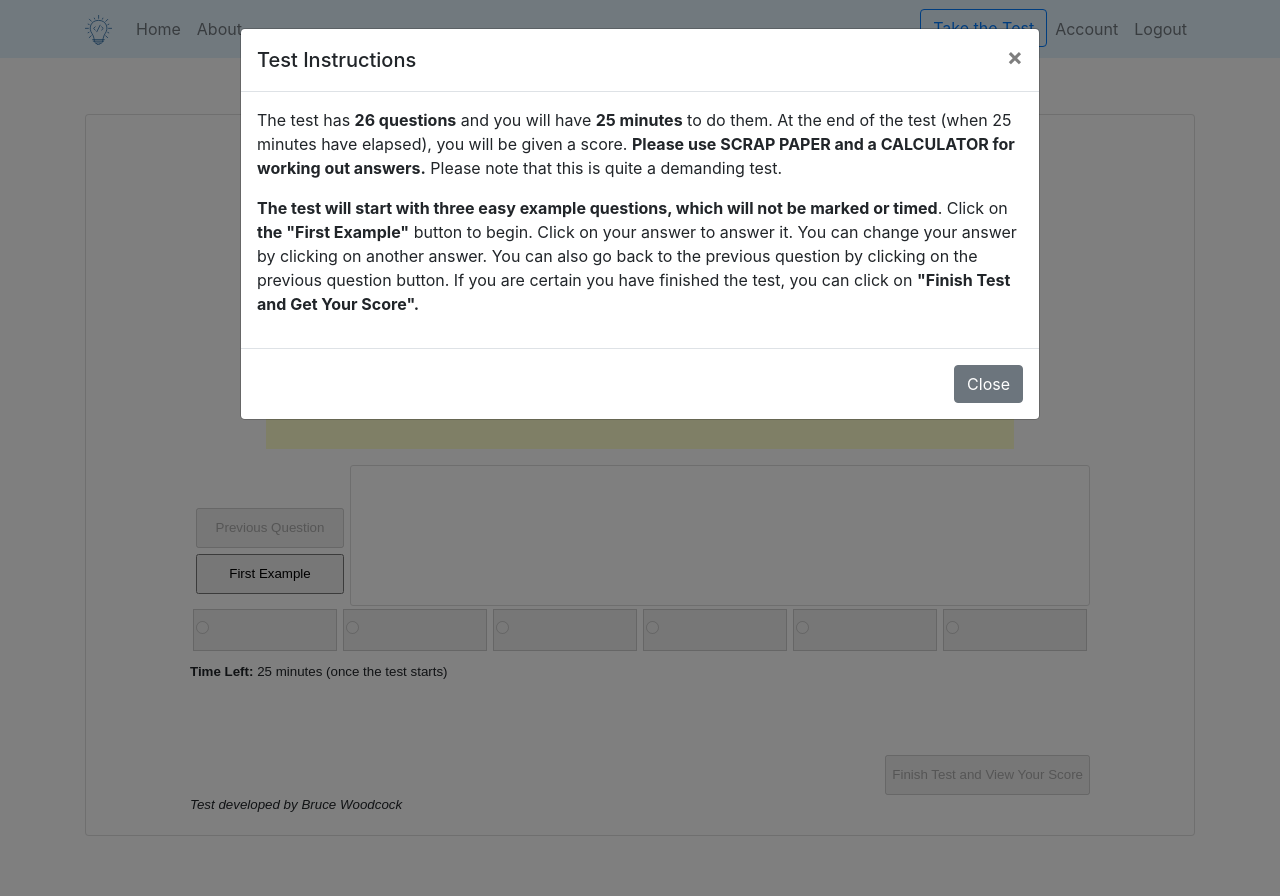
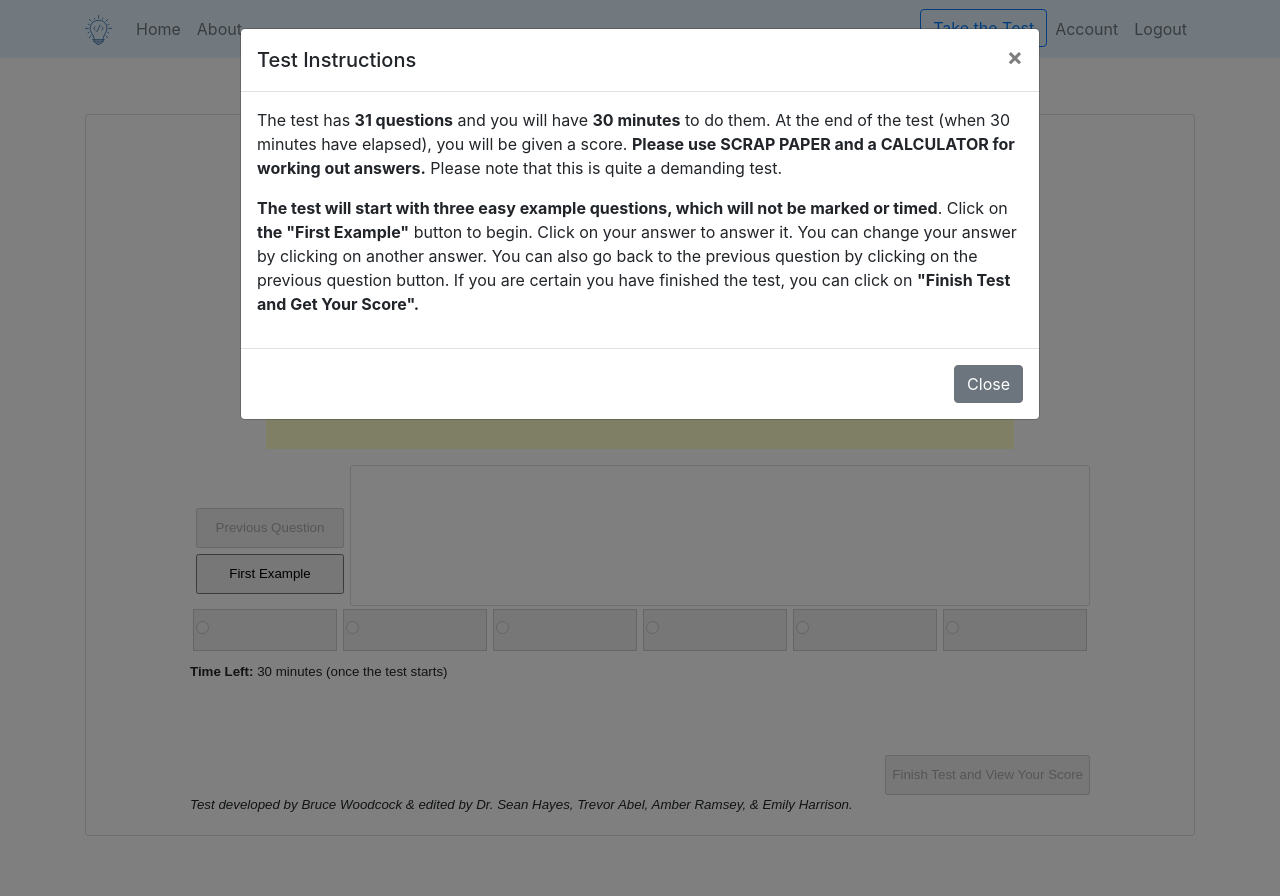
Before and after one commit to amber-ramsey/AptitudeTest-CS, a Flask app: page /test in a window 1280 px wide. Run offline with Flask 2, Linux system fonts and the light colour scheme; the visitor is signed in with stand-in values (Sample User, id 1); some libraries are stand-ins or nearby versions.

Commit message:
Almost Done

```diff
--- a/csaptitude/forms.py
+++ b/csaptitude/forms.py
@@ -7,6 +7,7 @@ from csaptitude.models import User
 
 
 class TestRegistrationForm(FlaskForm):
+	name = StringField('Name', validators=[DataRequired()])
 	studentId = IntegerField('Student ID Number',
 		validators=[DataRequired(), NumberRange(min=10000, max=400000, message="Not a valid Student ID Number")])
 	email = StringField('Email', validators=[DataRequired(), Email()])
--- a/csaptitude/static/computertest.js
+++ b/csaptitude/static/computertest.js
@@ -1,5 +1,5 @@
 const Timer = (function() {
-    const TEST_LENGTH = 1500; // test length in seconds, 25 min = 1500 sec
+    const TEST_LENGTH = 1800; // test length in seconds, 30 min = 1800 sec
 
     // Time at start of test in seconds.
     // Note: getTime is no. of milliseconds elapsed from date object
@@ -94,6 +94,8 @@ const Questions = Object.freeze([
     },
 
     //PROPER TEST QUESTIONS
+
+    //1
     {
         "image": "computer_test_syntax_checking.png",
         "Question": "Above are 6 rows containing two identical sets of characters, but in one row, one character in the two sets is different.<br /><br />Which row has the difference?",
@@ -108,6 +110,7 @@ const Questions = Object.freeze([
         "Correct": 1
     },
 
+    //2
     {
         "image": "computer_test_syntax_2.png",
         "Question": "Above are 6 rows containing two identical sets of characters, but in one row, one character in the two sets is different.<br /><br />Which row has the difference?",
@@ -122,6 +125,7 @@ const Questions = Object.freeze([
         "Correct": 4
     },
 
+    //3
     {
         "image": "computer_test_syntax_3.png",
         "Question": "Above are 6 rows containing two identical sets of characters, but in one row, one character in the two sets is different.<br /><br />Which row has the difference?",
@@ -136,6 +140,7 @@ const Questions = Object.freeze([
         "Correct": 5
     },
 
+    //4
     {
         "Question": "Alan thinks of a number.<br />He squares it, then takes away 5, next multiplies it by 4, takes away 7, divides it by 3 and finally adds 6.<br />His answer is 9.<br /><br />What number did Alan start with?",
         "Choices": [
@@ -149,6 +154,7 @@ const Questions = Object.freeze([
         "Correct": 2
     },
 
+    //5
     {
         "Question": "If the hour hand of a clock is turned anticlockwise from 2 pm to 9 am, through how many degrees will it have turned?",
         "Choices": [
@@ -162,6 +168,7 @@ const Questions = Object.freeze([
         "Correct": 2
     },
 
+    //6
     {
         "image": "computer_test_triangles.svg",
         "Question": "What percentage of this shape is blue (to nearest percent)?",
@@ -176,6 +183,7 @@ const Questions = Object.freeze([
         "Correct": 1
     },
 
+    //7
     {
         "image": "computer_test_alphabet.svg",
         "Question": "If ADD = 9, BAD = 7, and CAD = 8,<br /><br />what is the value of ADA?",
@@ -190,6 +198,7 @@ const Questions = Object.freeze([
         "Correct": 3
     },
 
+    //8
     {
         "image": "computer_test_alphabet.svg",
         "Question": "If BAD = 10, DAC = 11, and CGI = 22,<br /><br />what is the value of OCCAM?",
@@ -204,6 +213,7 @@ const Questions = Object.freeze([
         "Correct": 4
     },
 
+    //9
     {
         "image": "computer_test_alphabet.svg",
         "Question": "If DATA = 52, CACHE = 40 and BIT = 62,<br /><br />what is the value of BABBAGE?",
@@ -218,6 +228,7 @@ const Questions = Object.freeze([
         "Correct": 0
     },
 
+    //10
     {
         "Question": "You are facing North. Turn 90 degrees left. Turn 180 degrees right.<br />Reverse direction. Turn 45 degrees left. Reverse direction. Turn 270 degrees right.<br /><br />In which direction are you now facing?",
         "Choices": [
@@ -231,6 +242,7 @@ const Questions = Object.freeze([
         "Correct": 4
     },
 
+    //11
     {
         "image": "computer_test_flight_tickets.svg",
         "Question": "What would the code be for a flight to Paris at 5am for a vegetarian 8 year old girl traveling economy class?",
@@ -245,6 +257,7 @@ const Questions = Object.freeze([
         "Correct": 2
     },
 
+    //12
     {
         "Question": "Three computers were lined up in a row. The Dell (D) was to the left of the Viglen (V) but not necessarily next to it. The blue computer was to the right of the white computer. The black computer was to the left of the Hewlett Packard (HP) PC. The Hewlett Packard was to the left of the Viglen (V).<br /><br />What was the order of the computers from left to right?",
         "Choices": [
@@ -258,6 +271,7 @@ const Questions = Object.freeze([
         "Correct": 5
     },
 
+    //13
     {
         "Question": "Tim was given a large bag of sweets and ate one third of the sweets before stopping as he was feeling sick.<br />The next day he ate one third of the remaining sweets and the following day he ate one third of the remainder, before counting the sweets he had left which totaled eight.<br /><br />How many sweets was he given in the beginning?",
         "Choices": [
@@ -271,6 +285,7 @@ const Questions = Object.freeze([
         "Correct": 3
     },
 
+    //14
     {
         "Question": "In a counting system used by intelligent apes.<br />A banana = 1<br />6 is represented by an orange and 2 bananas<br />An orange is worth half a mango<br /><br />What is the value of two mangos, an orange and a banana?",
         "Choices": [
@@ -284,6 +299,7 @@ const Questions = Object.freeze([
         "Correct": 0
     },
 
+    //15
     {
         "Question": "In a counting system used by intelligent apes, a banana = 1<br />6 is represented by an orange and 2 bananas<br />An orange is worth half a mango<br /><br />What is the value in fruit, of two mangos with an orange, divided by an orange with a banana?",
         "Choices": [
@@ -297,6 +313,7 @@ const Questions = Object.freeze([
         "Correct": 2
     },
 
+    //16
     {
         "image": "computer_test_alphabet.svg",
         "Question": "If the code for JAVA is LCXC,<br />what is the code for BASIC?",
@@ -311,6 +328,7 @@ const Questions = Object.freeze([
         "Correct": 1
     },
 
+    //17
     {
         "image": "computer_test_alphabet.svg",
         "Question": "If the code for FORTRAN is GMUPWUU,<br />what is the code for PASCAL?",
@@ -325,6 +343,7 @@ const Questions = Object.freeze([
         "Correct": 5
     },
 
+    //18
     {
         "image": "computer_test_alphabet.svg",
         "Question": "If the code for PHP is QLY.<br />What is the code for SQL?",
@@ -339,6 +358,7 @@ const Questions = Object.freeze([
         "Correct": 0
     },
 
+    //19
     {
         "image": "computer_test_grid.svg",
         "Question": "You start in square E6 facing East. Move 3 squares forward.<br />Turn 90 degrees clockwise, move two squares forward, turn 180 degrees anticlockwise.<br />Move 5 squares forward, turn 90 degrees anticlockwise.<br />Move 4 squares forwards, turn 90 degrees clockwise.<br />Move two squares backwards.<br />What is the Y COORDINATE of the square you are now in?",
@@ -353,6 +373,7 @@ const Questions = Object.freeze([
         "Correct": 1
     },
 
+    //20
     {
         "image": "computer_test_grid.svg",
         "Question": "You start in square E6 facing South West. Move three squares forward.<br />Rotate 135 degrees clockwise. Move 4 squares forward.<br />Rotate 45 degrees clockwise. Move 2 squares forward.<br />Rotate 90 degrees anticlockwise and move 4 squares backwards.<br /><br />What is the X Coordinate of the square you are now in?",
@@ -367,6 +388,7 @@ const Questions = Object.freeze([
         "Correct": 5
     },
 
+    //21
     {
         "Question": "What is the angle between the hands of a clock at 10:30?",
         "Choices": [
@@ -380,6 +402,7 @@ const Questions = Object.freeze([
         "Correct": 4
     },
 
+    //22
     {
         "image": "computer_test_chocolate.png",
         "Question": "What percentage weight of chocolate out of the original kilogram will be contained in COMPLETELY FILLED boxes (i.e. those containing a full 6 bags)?",
@@ -394,6 +417,7 @@ const Questions = Object.freeze([
         "Correct": 0
     },
 
+    //23
     {
         "image": "computer_test_spreadsheet.png",
         "Question": "In these questions, the coordinates of the square or cell refer to its contents.<br /><br />What is A4 multiplied by D3 divided by C2?",
@@ -408,6 +432,7 @@ const Questions = Object.freeze([
         "Correct": 1
     },
 
+    //24
     {
         "image": "computer_test_spreadsheet.png",
         "Question": "Store the answer to B4  plus  A2  in  F1.<br />Store the answer to  A4  minus  D2  in  F3<br />Multiply  F1  by  F3.<br /><br />What is the final answer?",
@@ -422,6 +447,7 @@ const Questions = Object.freeze([
         "Correct": 5
     },
 
+    //25
     {
         "image": "computer_test_spreadsheet.png",
         "Question": "STEP 1: Multiply C3 by D4 and store the result in F4<br />STEP 2: Multiply F4 by 3, store the result in F4 then add 1 to E3.<br />STEP 3: Repeat STEP 2 until the value of E3 equals 3 then stop.<br /><br />What is the value of F4?",
@@ -436,6 +462,7 @@ const Questions = Object.freeze([
         "Correct": 2
     },
 
+    //26
     {
         "image": "computer_test_spreadsheet.png",
         "Question": "Add A1 + B3 + C4 + D2 and put the " +
@@ -458,8 +485,9 @@ const Questions = Object.freeze([
 
     //Begin new questions
 
+    //27
     {
-        "image": "computer_test_spreadsheet.png",
+        "image": "computer_test_alphabet.svg",
         "Question": "If BOOK = 47,  SEA = 28, and DOG = 29. What is the value of ADDRESS?",
         "Choices": [
             "88",
@@ -472,6 +500,7 @@ const Questions = Object.freeze([
         "Correct": 3
     },
 
+    //28
     {
         "image": "computer_test_spreadsheet.png",
         "Question": "It is 4 o’clock. What is the measure of the angle formed between the hour hand and the minute hand?",
@@ -486,6 +515,7 @@ const Questions = Object.freeze([
         "Correct": 4
     },
 
+    //29
     {
         "image": "computer_test_spreadsheet.png",
         "Question": "Three boys were lined up in a row. Dean(D) was to the left of Fred(F) but not necessarily next to him. The blue shirt boy was to the right of the white shirt boy. The black shirt boy was to the left of Henry(H). Henry was to the left of Fred.",
@@ -500,9 +530,10 @@ const Questions = Object.freeze([
         "Correct": 2
     },
 
+    //30
     {
         "image": "computer_test_spreadsheet.png",
-        "Question": "If an animal is in group A, they are also in group B."<br>"If the above statement is true, which of the following statements must also be true?",
+        "Question": "If an animal is in group A, they are also in group B.<br>If the above statement is true, which of the following statements must also be true?",
         "Choices": [
             "If an animal is in group B, they are also in group A.",
             "If an animal is not in group B, it is not in group A.", //Correct Answer
@@ -514,9 +545,10 @@ const Questions = Object.freeze([
         "Correct": 1
     },
 
+    //31
     {
         "image": "computer_test_spreadsheet.png",
-        "Question": "All of Sarah's friends like to swim."<br>"If the above statement is true, which of the following statements must also be true?",
+        "Question": "All of Sarah's friends like to swim.<br>If the above statement is true, which of the following statements must also be true?",
         "Choices": [
             "If Jill is not Sarah's friend, then she does not like to swim.",
             "If Laura likes to swim, then she is Sarah's friend.",
@@ -550,11 +582,11 @@ const confirmNavigationAway = (event) => {
 
 function NextQuest()
 {
-    if (num >= 28) {
+    if (num >= 34) {
         window.alert("That was the last question.  " +
             "Either click on PREVIOUS QUESTION to attempt questions you may " +
             "have missed out, or GET YOUR SCORE if you wish to finish.");
-        num = 28;
+        num = 34;
     }
     else {
         ++num;
@@ -649,7 +681,7 @@ function showQuestion(num)
         questionNumEl.innerHTML = `Example ${num + 1} of 3`;
     }
     else {
-        questionNumEl.innerHTML = `Question ${num - 2} of 26`;
+        questionNumEl.innerHTML = `Question ${num - 2} of 31`;
     }
 
     // Clear the score box
@@ -693,7 +725,7 @@ function showQuestion(num)
 
     // Disable buttons when they result at the beginning or end of text.
     window.document.testForm.prevquestbutton.disabled = num === 3 || num <= 0;
-    window.document.testForm.nextquestbutton.disabled = num >= 28;
+    window.document.testForm.nextquestbutton.disabled = num === 33;
     window.document.testForm.submit.disabled = num < 3;
 
     questionStartTime = Date.now(); // Note the time on this question.
--- a/csaptitude/templates/account.html
+++ b/csaptitude/templates/account.html
@@ -17,7 +17,7 @@
 			</thead>
 			<tbody>
 				<tr>
-					<td><strong>{{ score }} out of 26</strong></td>
+					<td><strong>{{ score }} out of 31</strong></td>
 					<td>{{date}}</td>
 					<td><a class="btn btn-info" href="{{ url_for('test_results') }}">Interpret the Result</a></td>
 				</tr>
--- a/csaptitude/templates/home.html
+++ b/csaptitude/templates/home.html
@@ -29,7 +29,8 @@
 				{% endif %}
 			</div>
 			<p class="text-muted mb-0">
-				This test was created by Bruce Woodcock at the University of Kent.
+				The original test was created by Bruce Woodcock<br>at the University of Kent.<br>
+				The additions were made by Dr. Sean Hayes, Trevor Abel,<br>Amber Ramsey, & Emily Harrison at Charleston Southern University.
 			</p>
 		</div>
 	</div>
--- a/csaptitude/templates/test.html
+++ b/csaptitude/templates/test.html
@@ -26,7 +26,7 @@
 					</button>
 				</div>
 				<div class="modal-body">
-					<p>The test has <strong>26 questions</strong> and you will have <strong>25 minutes</strong> to do them. At the end of the test (when 25 minutes have elapsed), you  will be given a score. <strong>Please use SCRAP PAPER and a CALCULATOR for working out answers.</strong> Please note that this is quite a demanding test.</p>
+					<p>The test has <strong>31 questions</strong> and you will have <strong>30 minutes</strong> to do them. At the end of the test (when 30 minutes have elapsed), you  will be given a score. <strong>Please use SCRAP PAPER and a CALCULATOR for working out answers.</strong> Please note that this is quite a demanding test.</p>
 					<p><strong>The test will start with three easy example questions, which will not be marked or timed</strong>. Click on <strong>the "First Example"</strong> button to begin. Click on your answer to  answer it. You can change your answer by clicking on another answer. You can also go back to the previous question by clicking on the previous question button. If you are certain you have finished the test, you can click on <strong>"Finish Test and Get Your Score".</strong></p>
 				</div>
 				<div class="modal-footer">
@@ -87,7 +87,7 @@
 			</div>
 			<div>
 				<strong>Time Left:</strong>
-				<span id="countdown">25 minutes (once the test starts)</span>
+				<span id="countdown">30 minutes (once the test starts)</span>
 
 			</div>
 			<div>
@@ -109,7 +109,7 @@
 					{% endif %}
 				</div>
 				{{ form.submit(class="", disabled="") }}
-				<em>Test developed by Bruce Woodcock</em>
+				<em>Test developed by Bruce Woodcock & edited by Dr. Sean Hayes, Trevor Abel, Amber Ramsey, & Emily Harrison.</em>
 			</div>
 		</form>
 	</div>
```
Also changed, not shown: csaptitude/templates/register.html (+2 -2 lines).
